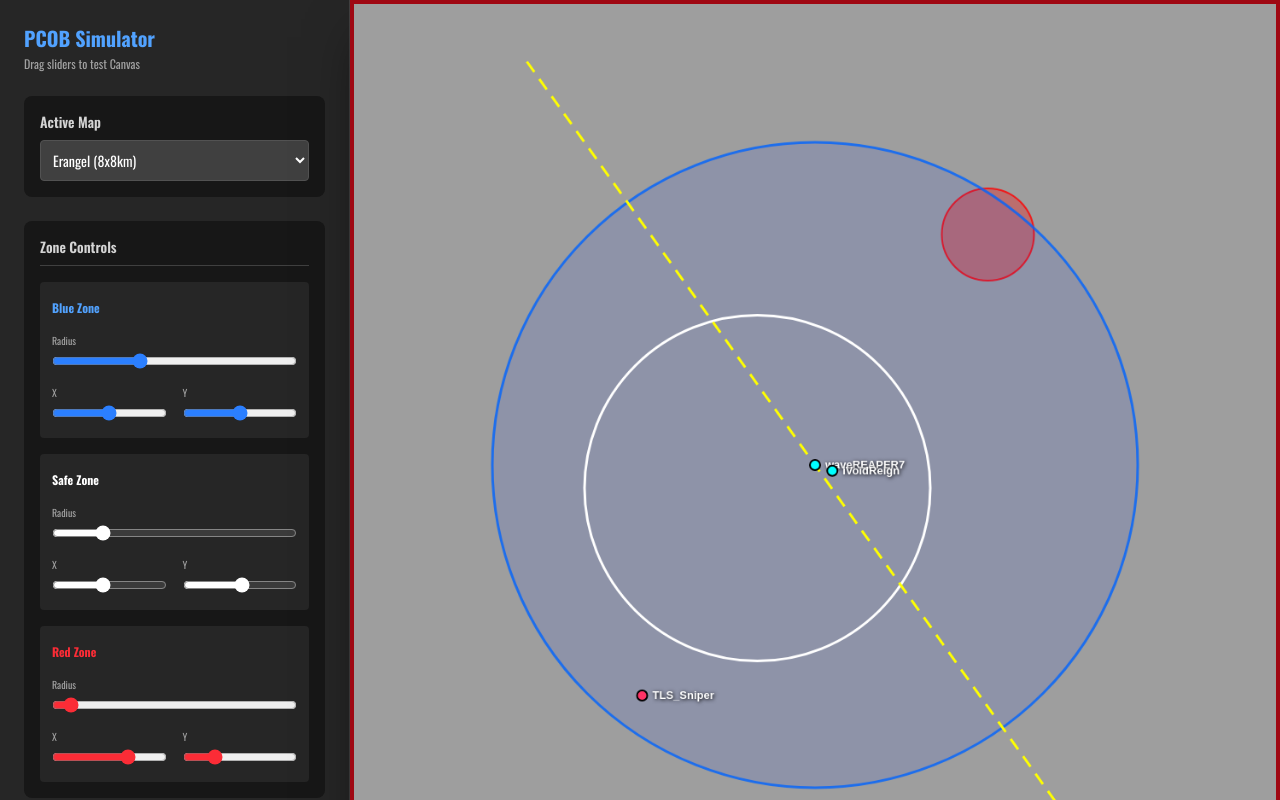
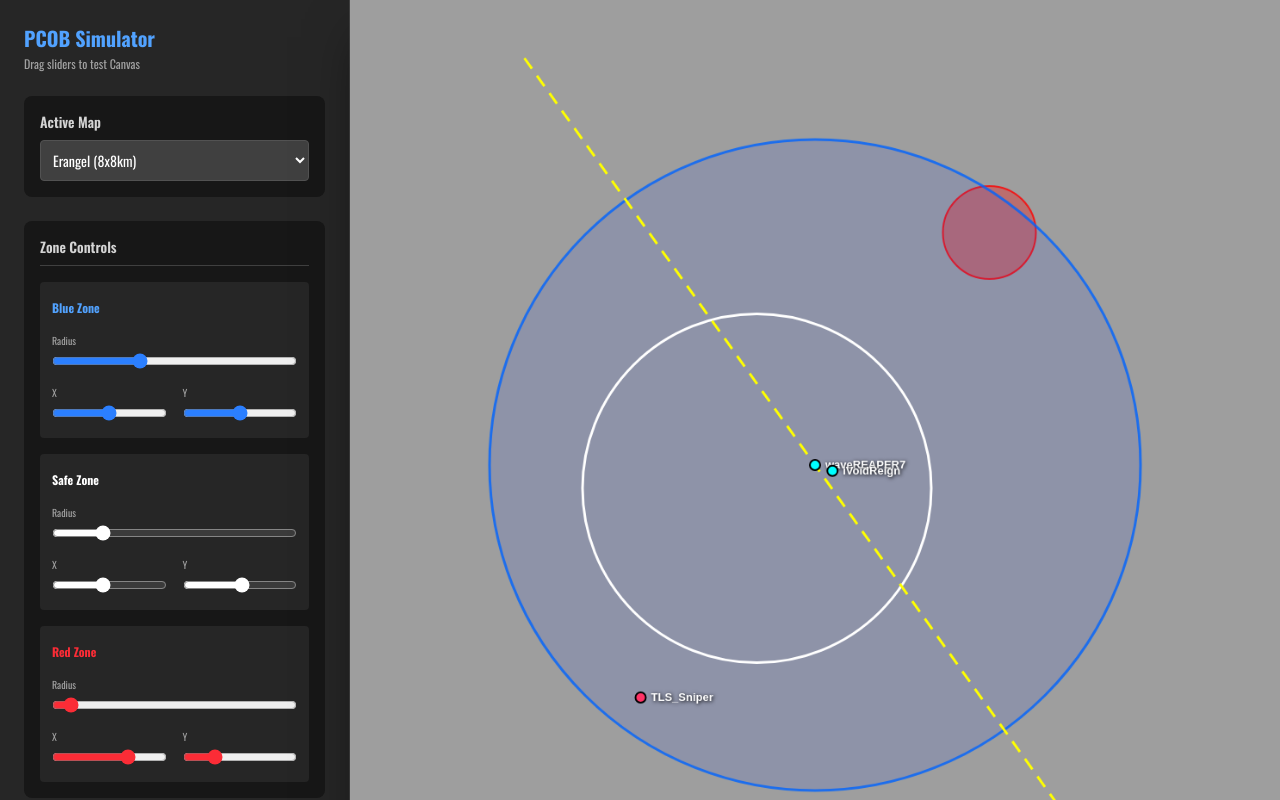
Before and after one commit to al-mohaimin-farabi/pubg-wdiget-test, a Next.js app: page /map in a window 1280 px wide. Built offline with nearby package versions, Linux system fonts and the light colour scheme; no server answers.

Commit message:
Update page.jsx

```diff
--- a/app/map/page.jsx
+++ b/app/map/page.jsx
@@ -320,7 +320,7 @@ export default function PubgMapSimulator() {
   const currentMapUnits = MAPS[simulatorState.mapType]?.size || 800000;
 
   return (
-    <div className="flex h-screen overflow-hidden  font-sans text-white">
+    <div className="flex h-screen overflow-hidden font-sans text-white">
       {/* LEFT SIDE: Control Panel */}
       <div className="flex w-87.5 shrink-0 flex-col gap-6 overflow-y-auto border-r border-neutral-700 bg-neutral-800 p-6">
         <div>
@@ -542,7 +542,7 @@ export default function PubgMapSimulator() {
 
       {/* RIGHT SIDE: Canvas Rendering */}
       <div className="flex flex-1 items-start justify-end">
-        <div className="relative overflow-hidden border-4 border-red-800 shadow-2xl shadow-black/50">
+        <div className="relative overflow-hidden shadow-2xl shadow-black/50">
           <canvas
             ref={canvasRef}
             width={CANVAS_SIZE}
```
